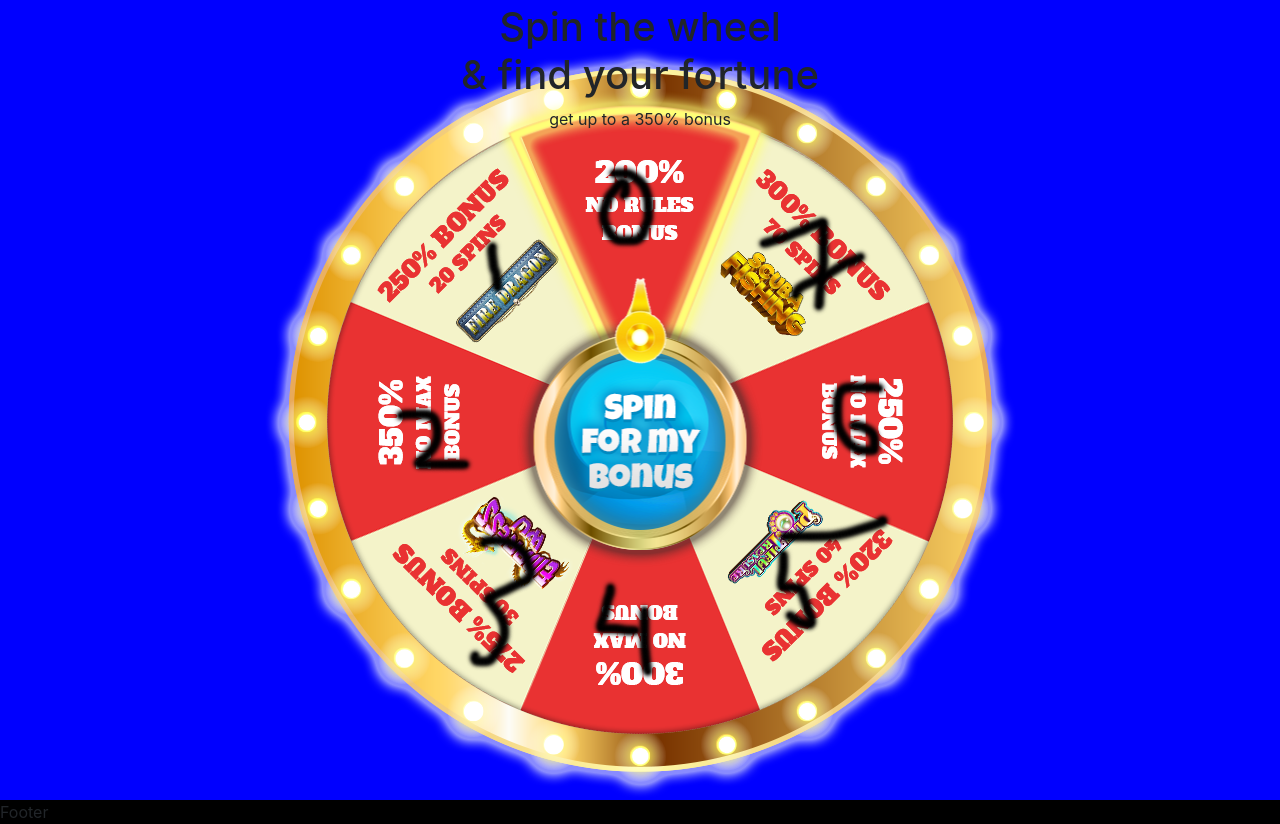
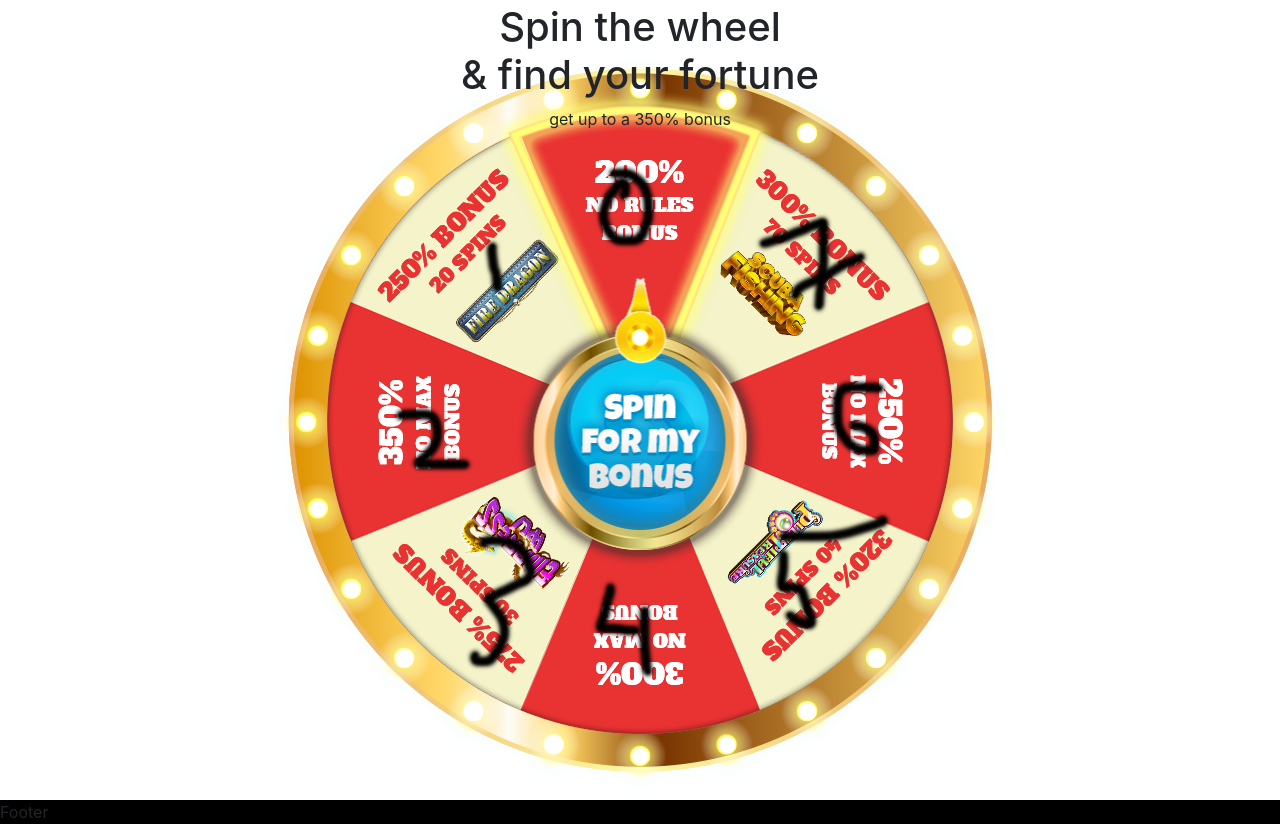
Before and after one commit to tbntdima/landing-page-spin-the-wheel, a React (Create React App) app: page / in a window 1280 px wide. Built offline with nearby package versions, Linux system fonts and the light colour scheme.

Commit message:
beta complete top part

```diff
--- a/src/App.js
+++ b/src/App.js
@@ -19,14 +19,22 @@ class App extends React.Component {
       <Row noGutters>
         <Col
           xs={12}
-          className="position-relative overflow-hidden d-flex flex-column align-items-center justify-content-center"
-          style={{ background: 'blue', minHeight: '100vh' }}
+          style={{
+            position: 'relative',
+            overflow: 'hidden',
+            display: 'flex',
+            flexDirection: 'column',
+            alignItems: 'center',
+            justifyContent: 'center',
+            minHeight: '100vh',
+            background: ''
+          }}
         >
           <div
             style={{
-              marginBottom: '-100px',
               position: 'relative',
               zIndex: 10,
+              marginBottom: '-100px',
               textAlign: 'center'
             }}
           >
--- a/src/components/SpinTheWheel/Highlighter.js
+++ b/src/components/SpinTheWheel/Highlighter.js
@@ -10,7 +10,6 @@ const Highlighter = styled.div`
   width: 751px;
   height: calc(751px / 2);
   background: url(${buttonImage}) center center / cover no-repeat;
-  cursor: pointer;
   @media (max-width: 751px) {
     width: 100vw;
     height: calc(100vw / 2);
```
